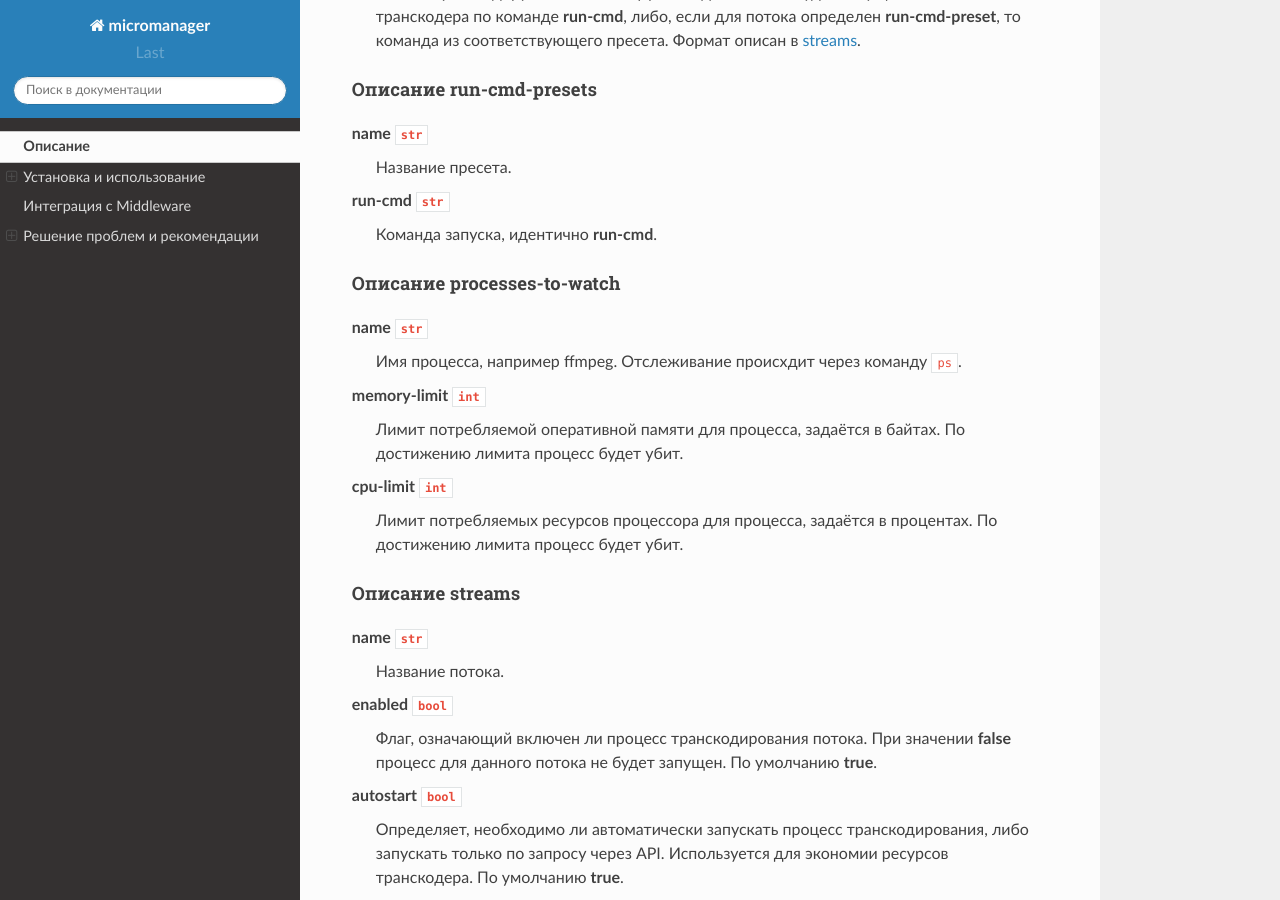
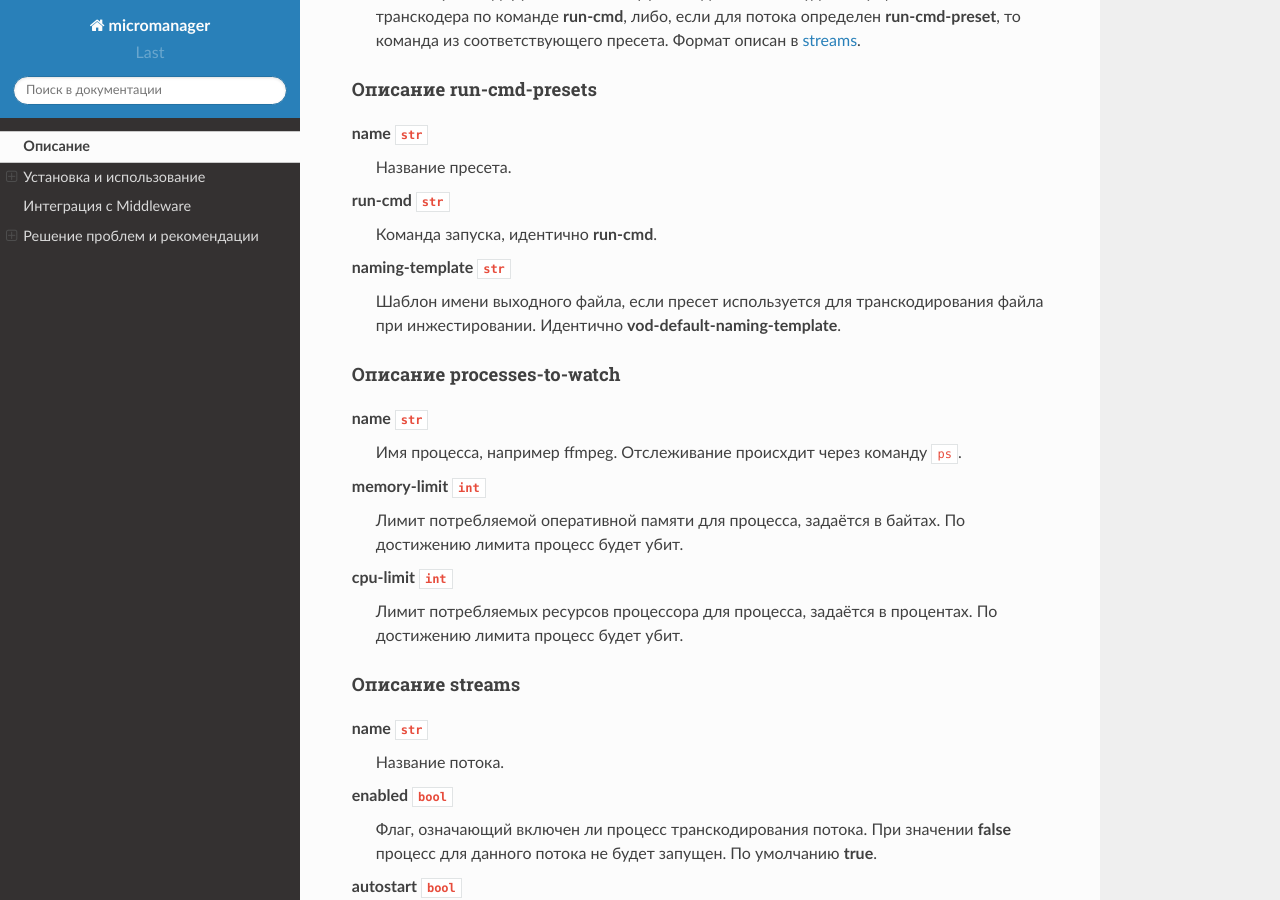
Before and after one commit to microimpuls/micromanager-docs, a Sphinx documentation site: the page built from source/micromanager.rst, in a window 1280 px wide and 900 px high, scrolled down 4778 px. Built offline with Sphinx 7.4.7 and the Read the Docs theme 2.0.0, drawn with Linux system fonts in a browser that asks for light colours.

Commit message:
naming-template

```diff
--- a/source/micromanager.rst
+++ b/source/micromanager.rst
@@ -236,6 +236,10 @@ name ``str``
 run-cmd ``str``
   Команда запуска, идентично **run-cmd**.
 
+naming-template ``str``
+  Шаблон имени выходного файла, если пресет используется для транскодирования файла при инжестировании.
+  Идентично **vod-default-naming-template**.
+
 .. _micromanager-processes-to-watch:
 
 Описание processes-to-watch
```
